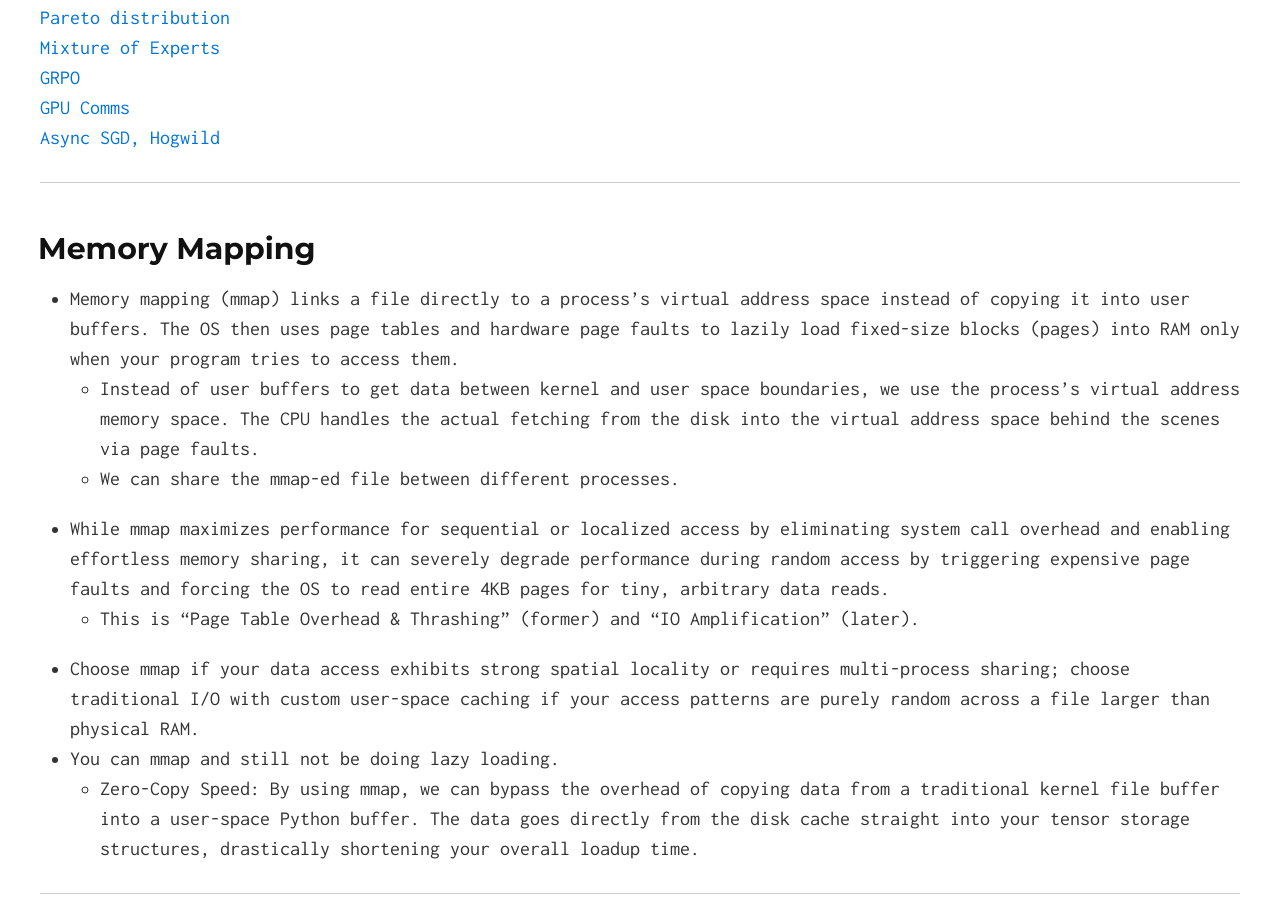
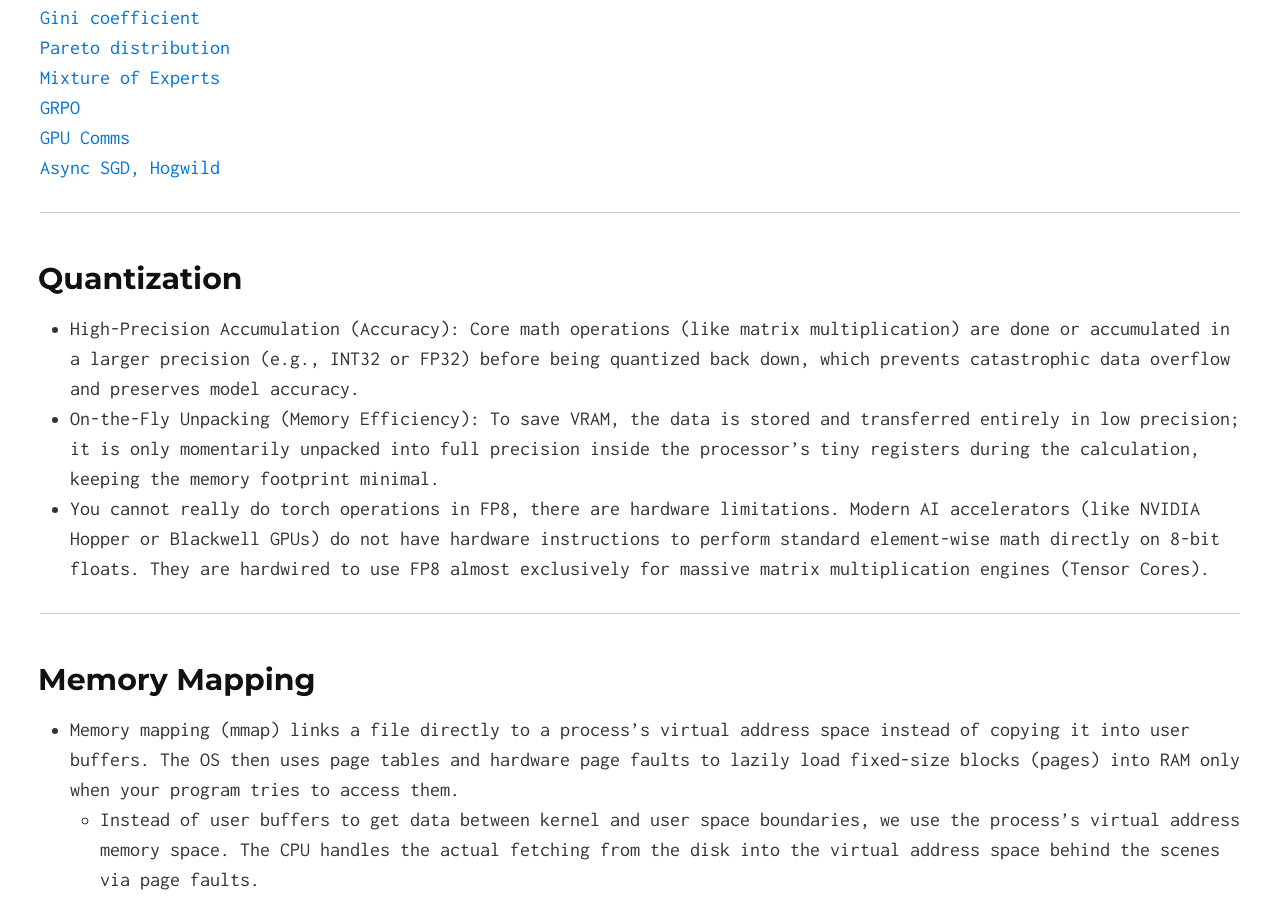
Before and after one commit to divyanshk/Mini-Blogs, a Jekyll site: the page built from index.md, in a window 1280 px wide and 900 px high, scrolled down 1897 px. Built offline with Jekyll 4.4.1, drawn with Linux system fonts in a browser that asks for light colours; formulas are drawn with MathJax 3.

Commit message:
quantization

```diff
--- a/index.md
+++ b/index.md
@@ -1,6 +1,7 @@
 ---
 layout: default
 ---
+[Quantization](#quantization)
 [Memory Mapping](#mmap)
 [Lambda Data Processing](#lambda)
 [K8s and Slurm](#k8)
@@ -62,6 +63,14 @@ layout: default
 [GRPO](#grpo)
 [GPU Comms](#gpucomms)
 [Async SGD, Hogwild](#asyncsgd)
+
+---
+
+## <a name='quantization'></a>Quantization
+
+* High-Precision Accumulation (Accuracy): Core math operations (like matrix multiplication) are done or accumulated in a larger precision (e.g., INT32 or FP32) before being quantized back down, which prevents catastrophic data overflow and preserves model accuracy.
+* On-the-Fly Unpacking (Memory Efficiency): To save VRAM, the data is stored and transferred entirely in low precision; it is only momentarily unpacked into full precision inside the processor's tiny registers during the calculation, keeping the memory footprint minimal.
+* You cannot really do torch operations in FP8, there are hardware limitations. Modern AI accelerators (like NVIDIA Hopper or Blackwell GPUs) do not have hardware instructions to perform standard element-wise math directly on 8-bit floats. They are hardwired to use FP8 almost exclusively for massive matrix multiplication engines (Tensor Cores).
 
 ---
 
```
